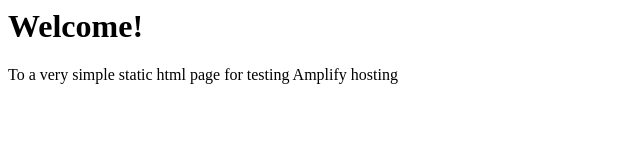
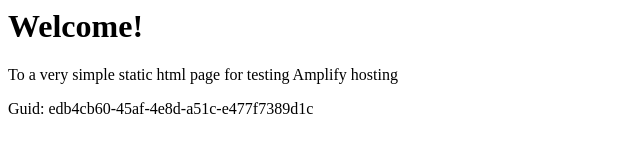
Before and after one commit to aws-aemilia-arn/Github-PR-Commit-Integration-Test-DoNotTouch-Gith-OKSLNVO2-v1-preprod-eu-north-1, a website: page src/index.html in a window 1280 px wide. Shown: the whole page, without its empty margins (0-640 px from the left). Drawn offline with Linux system fonts and the light colour scheme.

Commit message:
commit from integ tests

```diff
--- a/src/index.html
+++ b/src/index.html
@@ -1,3 +1,5 @@
+
+
 <html lang="en">
 
 <head>
@@ -10,6 +12,6 @@
 <body>
     <h1>Welcome!</h1>
     <p>To a very simple static html page for testing Amplify hosting</p>
-</body>
+    <p>Guid: edb4cb60-45af-4e8d-a51c-e477f7389d1c</p></body>
 
 </html>
```
